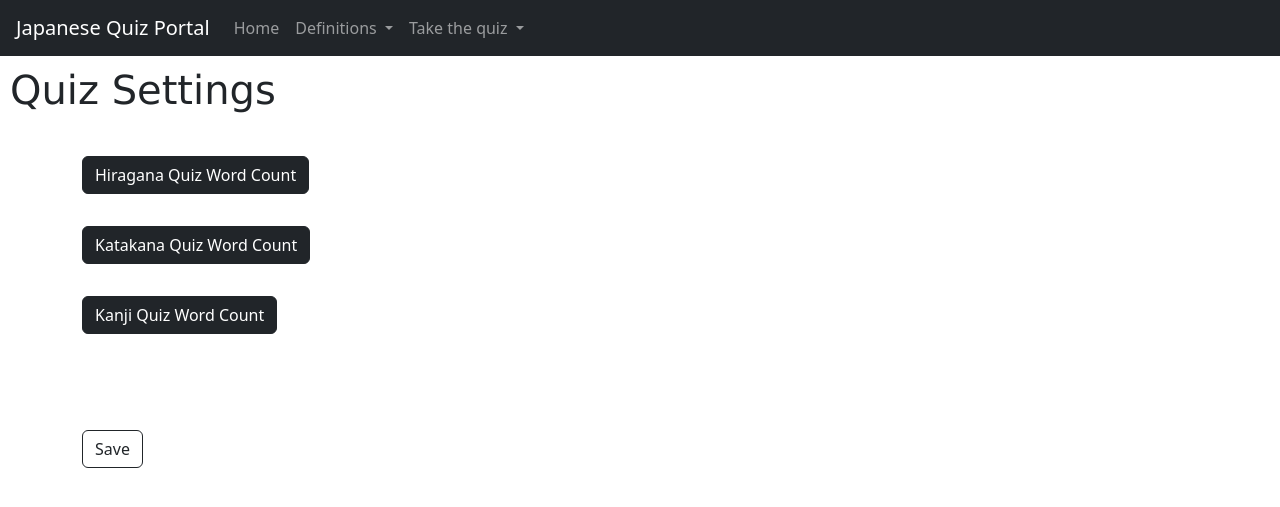
After one commit to DMR0M/kanji_and_kana_quiz_app, a Django app: page /quiz_settings in a window 1280 px wide. The commit adds this page. Shown: the top 507 px of the page. Run offline with Django 5.2, Linux system fonts and the light colour scheme; some libraries are stand-ins or nearby versions.

Commit message:
added settings feature to set number of questions for quizzes

```diff
--- a/web_app_core/kanji_quiz_app/templates/navbar.html
+++ b/web_app_core/kanji_quiz_app/templates/navbar.html
@@ -42,6 +42,8 @@
                       <li><a class="dropdown-item" href="{% url 'kanji_quiz' %}">Kanji Quiz</a></li>
                       <li><a class="dropdown-item" href="{% url 'hiragana_quiz' %}">Hiragana Quiz</a></li>
                       <li><a class="dropdown-item" href="{% url 'katakana_quiz' %}">Katakana Quiz</a></li>
+                      <li><hr class="dropdown-divider"></li>
+                      <li><a class="dropdown-item" href="{% url 'quiz_settings' %}">Settings</a></li>
                     </ul>
                   </li>
                 <!--<li class="nav-item">
--- /dev/null
+++ b/web_app_core/kanji_quiz_app/templates/settings.html
@@ -0,0 +1,123 @@
+{% extends 'navbar.html' %} {% block content %}
+<!DOCTYPE html>
+<html>
+  <head>
+    <meta charset="utf-8" />
+    <meta http-equiv="X-UA-Compatible" content="IE=edge" />
+    {% load bootstrap5 %} {% bootstrap_css %} {% bootstrap_javascript %}
+    <title>Quiz Settings</title>
+    <meta name="description" content="" />
+    <meta name="viewport" content="width=device-width, initial-scale=1" />
+    <link rel="stylesheet" href="" />
+  </head>
+  <body>
+    {% if message %}
+        <div class="alert alert-success" role="alert">
+            {{ message }}
+        </div>
+    {% endif %}
+    <div style="padding:10px; position-absolute top-0 start-50 translate-middle-x">
+        <h1 style="font-family: Verdana; margin-bottom: 2rem">
+            Quiz Settings
+        </h1>
+    </div>
+    <form method="POST" action="{% url 'quiz_settings' %}">
+        {% csrf_token %}
+        <div class="container">
+            <div class="row">
+            <p>
+                <button
+                class="btn btn-dark"
+                type="button"
+                data-bs-toggle="collapse"
+                data-bs-target="#collapseExample1"
+                aria-expanded="false"
+                aria-controls="collapseExample"
+                >
+                Hiragana Quiz Word Count
+                </button>
+                <div class="collapse" id="collapseExample1">
+                    <div class="card card-body">
+                        <div class="btn-group" role="group" aria-label="Basic radio toggle button group">
+                            <input type="radio" class="btn-check" name="hiragana-word-count" id="btnradio1" value="10" autocomplete="off" checked>
+                            <label class="btn btn-outline-success" for="btnradio1">10</label>
+
+                            <input type="radio" class="btn-check" name="hiragana-word-count" id="btnradio2" value="20" autocomplete="off">
+                            <label class="btn btn-outline-warning" for="btnradio2">20</label>
+
+                            <input type="radio" class="btn-check" name="hiragana-word-count" id="btnradio3" value="30" autocomplete="off">
+                            <label class="btn btn-outline-danger" for="btnradio3">30</label>
+                        </div>
+                    </div>
+                </div>
+            </p>
+            </div>
+            <div class="row">
+            <p>
+                <button
+                class="btn btn-dark"
+                type="button"
+                data-bs-toggle="collapse"
+                data-bs-target="#collapseExample2"
+                aria-expanded="false"
+                aria-controls="collapseExample"
+                >
+                Katakana Quiz Word Count
+                </button>
+                <div class="collapse" id="collapseExample2">
+                    <div class="card card-body">
+                        <div class="btn-group" role="group" aria-label="Basic radio toggle button group">
+                            <input type="radio" class="btn-check" name="katakana-word-count" id="btnradio4" value="10" autocomplete="off" checked>
+                            <label class="btn btn-outline-success" for="btnradio4">10</label>
+
+                            <input type="radio" class="btn-check" name="katakana-word-count" id="btnradio5" value="20" autocomplete="off">
+                            <label class="btn btn-outline-warning" for="btnradio5">20</label>
+
+                            <input type="radio" class="btn-check" name="katakana-word-count" id="btnradio6" value="30" autocomplete="off">
+                            <label class="btn btn-outline-danger" for="btnradio6">30</label>
+                        </div>
+                    </div>
+                </div>
+            </p>
+            </div>
+            <div class="row">
+            <p>
+                <button
+                class="btn btn-dark"
+                type="button"
+                data-bs-toggle="collapse"
+                data-bs-target="#collapseExample3"
+                aria-expanded="false"
+                aria-controls="collapseExample"
+                >
+                Kanji Quiz Word Count
+                </button>
+                <div class="collapse" id="collapseExample3">
+                    <div class="card card-body">
+                        <div class="btn-group" role="group" aria-label="Basic radio toggle button group">
+                            <input type="radio" class="btn-check" name="kanji-word-count" id="btnradio7" value="5" autocomplete="off" checked>
+                            <label class="btn btn-outline-success" for="btnradio7">5</label>
+
+                            <input type="radio" class="btn-check" name="kanji-word-count" id="btnradio8" value="10" autocomplete="off">
+                            <label class="btn btn-outline-warning" for="btnradio8">10</label>
+
+                            <input type="radio" class="btn-check" name="kanji-word-count" id="btnradio9" value="20" autocomplete="off">
+                            <label class="btn btn-outline-danger" for="btnradio9">20</label>
+                        </div>
+                    </div>
+                </div>
+            </p>
+            </div>
+            <div class="row">
+                <div class="col-sm">
+                    <button style="margin-top:4rem;" type="submit" class="btn btn-outline-dark">Save</button>
+                </div>
+            </div>
+        </div>
+    </form>
+  </body>
+  <script>
+    {% bootstrap_javascript %}
+  </script>
+</html>
+{% endblock content %}
--- a/web_app_core/kanji_quiz_app/urls.py
+++ b/web_app_core/kanji_quiz_app/urls.py
@@ -20,4 +20,5 @@ urlpatterns = [
     path('your_score_hiragana_quiz', views.hiragana_score_view, name='your_score_hiragana_quiz'),
     path('your_score_katakana_quiz', views.katakana_score_view, name='your_score_katakana_quiz'),
     path('quiz_results', views.quiz_results_view, name='quiz_results'),
+    path('quiz_settings', views.quiz_settings_view, name='quiz_settings'),
 ]
--- a/web_app_core/kanji_quiz_app/views.py
+++ b/web_app_core/kanji_quiz_app/views.py
@@ -9,6 +9,7 @@ from .models import (
     Score,
     Questionnaire,
     QuestionnaireResults,
+    QuizSettings,
 )
 from .forms import AddKanjiDefinitionForm
 from .utils import (
@@ -45,8 +46,12 @@ def get_katakana_words(request):
 
 # Get Kanji Characters for Quiz Page
 def get_kanji_quiz_data(request):
+    # Get the number of question based on QuizSettings model
+    latest_record = QuizSettings.objects.order_by('-id').first()
+    question_count = latest_record.quiz_kanji_question_count
+
     # Get 10 kanji characters from the list and shuffle the order of the characters
-    kanji_list = util_generate_quiz_data("kanji")
+    kanji_list = util_generate_quiz_data("kanji", size=question_count)
 
     context = {"randomize_kanji_list": kanji_list}
 
@@ -58,7 +63,11 @@ def get_kanji_quiz_data(request):
 
 # Get Hiragana Characters for Quiz Page
 def get_hiragana_quiz_data(request):
-    hiragana_list = util_generate_quiz_data("hiragana")
+    # Get the number of question based on QuizSettings model
+    latest_record = QuizSettings.objects.order_by('-id').first()
+    question_count = latest_record.quiz_hiragana_question_count
+
+    hiragana_list = util_generate_quiz_data("hiragana", size=question_count)
 
     context = {"randomize_hiragana_list": hiragana_list}
 
@@ -67,7 +76,12 @@ def get_hiragana_quiz_data(request):
 
 # Get Katakana Characters for Quiz Page
 def get_katakana_quiz_data(request):
-    katakana_list = util_generate_quiz_data("katakana")
+    # Get the number of question based on QuizSettings model
+    latest_record = QuizSettings.objects.order_by('-id').first()
+    question_count = latest_record.quiz_katakana_question_count
+    print(question_count)
+
+    katakana_list = util_generate_quiz_data("katakana", size=question_count)
 
     context = {"randomize_katakana_list": katakana_list}
 
@@ -320,3 +334,22 @@ def quiz_results_view(request):
         return render(request, "quizResults.html", context)
     else:
         return HttpResponse('Method not allowed')
+
+
+def quiz_settings_view(request):
+    context = {}
+
+    if request.method == "POST":
+        hiragana_question_count = request.POST.get("hiragana-word-count")
+        katakana_question_count = request.POST.get("katakana-word-count")
+        kanji_question_count = request.POST.get("kanji-word-count")
+
+        QuizSettings.objects.create(
+            quiz_hiragana_question_count=int(hiragana_question_count),
+            quiz_katakana_question_count=int(katakana_question_count),
+            quiz_kanji_question_count=int(kanji_question_count),
+        )
+
+        context = {"message": "Successfully updated word count in quizzes!"}
+
+    return render(request, "settings.html", context)
```
Also changed, not shown: web_app_core/kanji_quiz_app/models.py (+7 -0 lines), web_app_core/kanji_quiz_app/templates/quizPage.html (+1 -24 lines).
